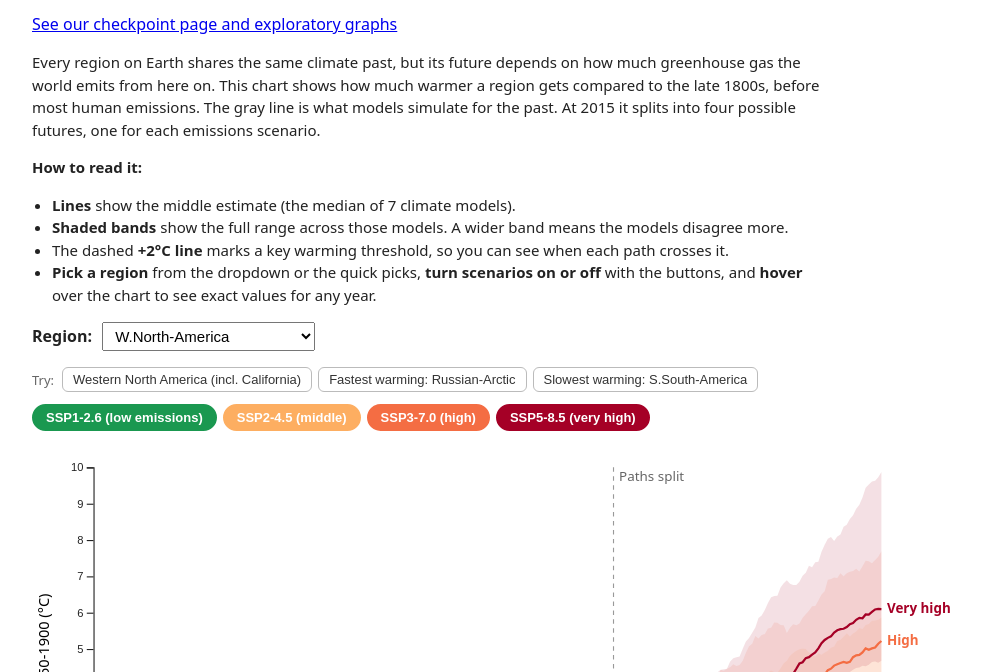
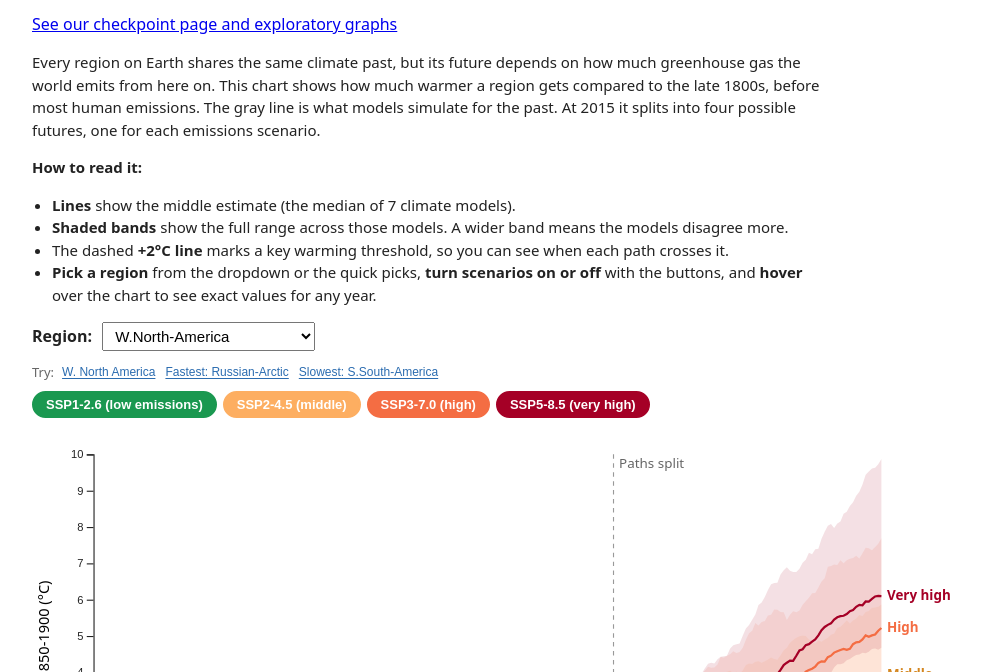
Before and after one commit to chaylennn/Climate-Crossroads, a plain HTML site: page index.html in a window 1280 px wide. Shown: the part 128-800 px from the top of the page, without its empty margins (133-1120 px from the left). Drawn offline with nearby package versions, Linux system fonts and the light colour scheme.

Commit message:
changing the try part to be less noisy

```diff
--- a/main.js
+++ b/main.js
@@ -69,9 +69,9 @@ d3.csv("data/climate_paths.csv", d3.autoType).then(raw => {
   // quick-pick buttons: a familiar region plus the fastest and slowest warming regions
   const lateHigh = regions.map(r => ({ region: r, v: late(r, "ssp585") })).sort((a, b) => b.v - a.v);
   const picks = [
-    { label: "Western North America (incl. California)", region: "W.North-America" },
-    { label: `Fastest warming: ${lateHigh[0].region}`, region: lateHigh[0].region },
-    { label: `Slowest warming: ${lateHigh[lateHigh.length - 1].region}`, region: lateHigh[lateHigh.length - 1].region }
+    { label: "W. North America", region: "W.North-America" },
+    { label: `Fastest: ${lateHigh[0].region}`, region: lateHigh[0].region },
+    { label: `Slowest: ${lateHigh[lateHigh.length - 1].region}`, region: lateHigh[lateHigh.length - 1].region }
   ];
   d3.select("#quick-picks").selectAll("button").data(picks).join("button")
     .attr("class", "pick").text(d => d.label)
--- a/style.css
+++ b/style.css
@@ -68,13 +68,14 @@ select { font-size: 15px; padding: 4px 8px; margin-bottom: 16px; }
 .note { color: #555; font-size: 13px; }
 
 /* quick picks + takeaway */
-#quick-picks { display: flex; flex-wrap: wrap; align-items: center; gap: 6px; margin: 0 0 12px; }
+#quick-picks { display: flex; flex-wrap: wrap; align-items: center; gap: 2px; margin: -4px 0 10px; }
 .pick-label { font-size: 13px; color: #666; margin-right: 2px; }
 .pick {
-  border: 1px solid #bbb; background: #fff; color: #333;
-  border-radius: 6px; padding: 4px 10px; font-size: 13px; cursor: pointer;
+  border: none; background: none; padding: 0 4px;
+  font-size: 12px; color: #2b6cb0; cursor: pointer;
+  text-decoration: underline; text-underline-offset: 2px;
 }
-.pick:hover { background: #f2f2f2; }
+.pick:hover { color: #1a4a80; }
 #takeaway {
   max-width: 800px; font-size: 15px; line-height: 1.5;
   background: #f7f7f7; border-left: 4px solid #a50026;
```
